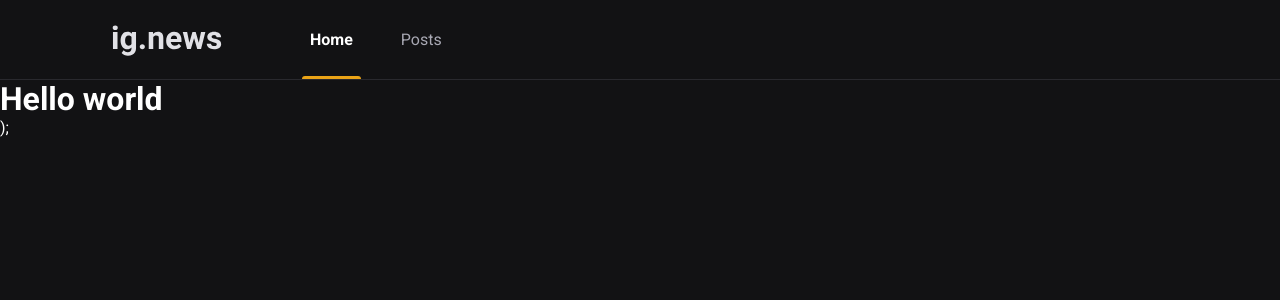
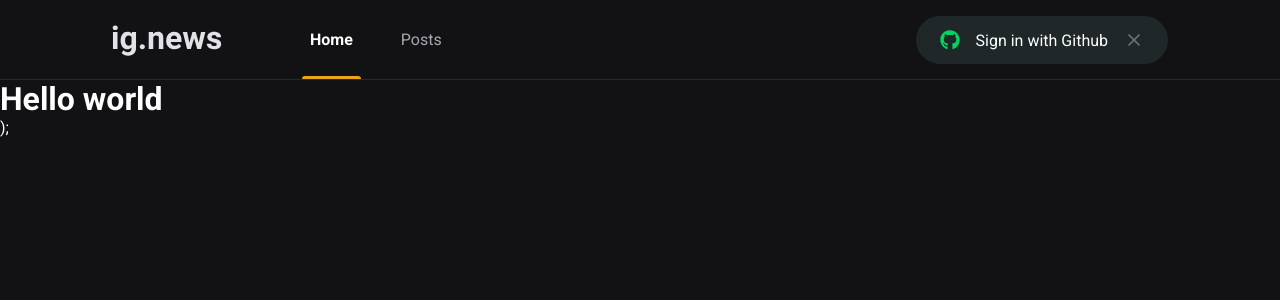
Before and after one commit to johnfreitasau/ignews, a Next.js app: page / in a window 1280 px wide. Shown: the top 300 px of the page. Built offline with nearby package versions, Linux system fonts and the light colour scheme.

Commit message:
Worked on the header and github button component

```diff
--- a/package.json
+++ b/package.json
@@ -15,6 +15,7 @@
     "next": "10.1.1",
     "react": "17.0.2",
     "react-dom": "17.0.2",
+    "react-icons": "^4.2.0",
     "sass": "^1.32.8",
     "typescript": "^4.2.3"
   }
--- a/src/Header/index.tsx
+++ b/src/Header/index.tsx
@@ -1,3 +1,4 @@
+import { SignInButton } from "../SignInButton";
 import styles from "./styles.module.scss";
 
 export function Header() {
@@ -9,6 +10,7 @@
           <a className={styles.active}>Home</a>
           <a>Posts</a>
         </nav>
+        <SignInButton />
       </div>
     </header>
   );
--- a/src/Header/styles.module.scss
+++ b/src/Header/styles.module.scss
@@ -51,4 +51,8 @@
       }
     }
   }
+
+  button {
+    margin-left: auto;
+  }
 }
--- /dev/null
+++ b/src/SignInButton/index.tsx
@@ -0,0 +1,20 @@
+import { FaGithub } from "react-icons/fa";
+import { FiX } from "react-icons/fi";
+import styles from "./styles.module.scss";
+
+export function SignInButton() {
+  const isLoggedIn = true;
+
+  return isLoggedIn ? (
+    <button type="button" className={styles.signInButton}>
+      <FaGithub color="#04d361" />
+      Sign in with Github
+      <FiX color="#737380" className={styles.closeIcon} />
+    </button>
+  ) : (
+    <button type="button" className={styles.signInButton}>
+      <FaGithub color="#eba417" />
+      Sign in with Github
+    </button>
+  );
+}
--- /dev/null
+++ b/src/SignInButton/styles.module.scss
@@ -0,0 +1,36 @@
+.signInButton {
+  height: 3rem;
+  border-radius: 3rem;
+  background: var(--gray-850);
+  border: 0;
+  padding: 0 1.5rem;
+
+  display: flex;
+  align-items: center;
+  justify-content: center;
+
+  color: var(--white);
+  // font-weight: bold;
+
+  svg {
+    width: 20px;
+    height: 20px;
+  }
+
+  svg.closeIcon {
+    margin-left: 1rem;
+  }
+
+  svg:first-child {
+    margin-right: 1rem;
+  }
+
+  transition: 0.2s filter;
+
+  &:hover {
+    filter: brightness(0.8);
+  }
+}
+
+.closeIcon {
+}
--- a/src/styles/global.scss
+++ b/src/styles/global.scss
@@ -10,6 +10,7 @@
   --gray-100: #e1e1e6;
   --gray-300: #a8a8b3;
   --gray-800: #29292e;
+  --gray-850: #1f2729;
   --gray-900: #121214;
 
   --cyan-500: #61dafb;
```
Also changed, not shown: 1 other file (tests, documents, lock files or other folders).
